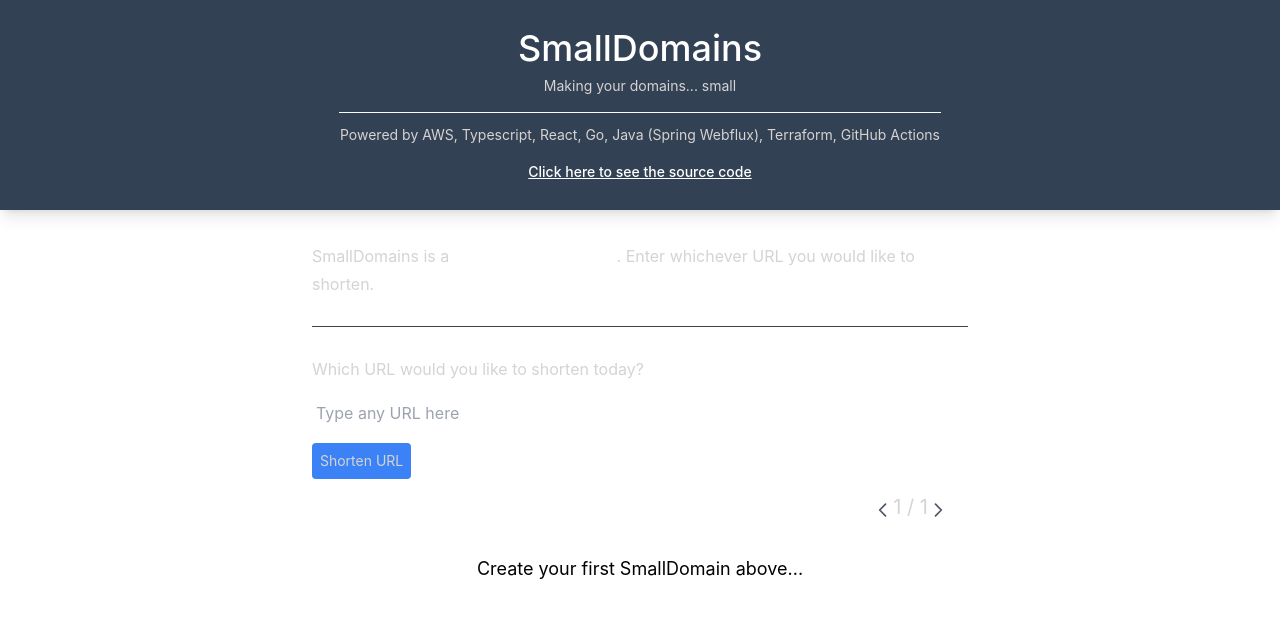
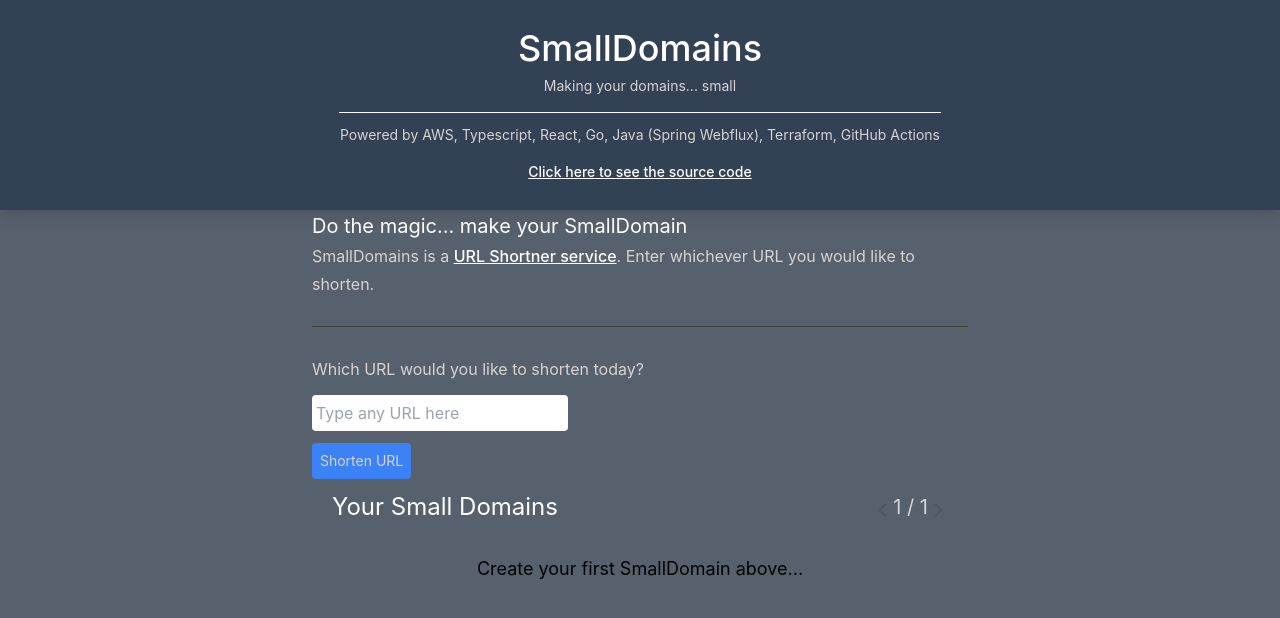
Before and after one commit to JKC-Projects/smalldomains.web-app, a Next.js app: page / in a window 1280 px wide. Shown: the top 618 px of the page. Built offline with nearby package versions, Linux system fonts and the light colour scheme.

Commit message:
TODO UPDATE

```diff
--- a/pages/index.css
+++ b/pages/index.css
@@ -9,6 +9,7 @@ body {
     sans-serif;
   -webkit-font-smoothing: antialiased;
   -moz-osx-font-smoothing: grayscale;
+  background: #57616e;
 }
 
 code {
--- a/public/index.html
+++ b/public/index.html
@@ -40,8 +40,4 @@
       To create a production bundle, use `npm run build` or `yarn build`.
     -->
   </body>
-  <!-- TODO do I have to use raw Javascript to set background color ?? -->
-  <script>
-    document.body.style = "background: #57616e"
-  </script>
 </html>
--- a/src/api/LocallyStoredSmallDomains.ts
+++ b/src/api/LocallyStoredSmallDomains.ts
@@ -6,7 +6,7 @@ const UPDATED_SMALL_DOMAIN_EVENT_NAME = 'updatedSmallDomains'
 const createUpdatedSmallDomainsEvent = () => new Event(UPDATED_SMALL_DOMAIN_EVENT_NAME)
 
 const getStoredSmallDomains  = () : SmallDomain[] => {
-  if(typeof window !== undefined) {
+  if(typeof window === undefined) {
     const stored = localStorage.getItem(SMALL_DOMAIN_KEY)
 
     if(stored) {
```
